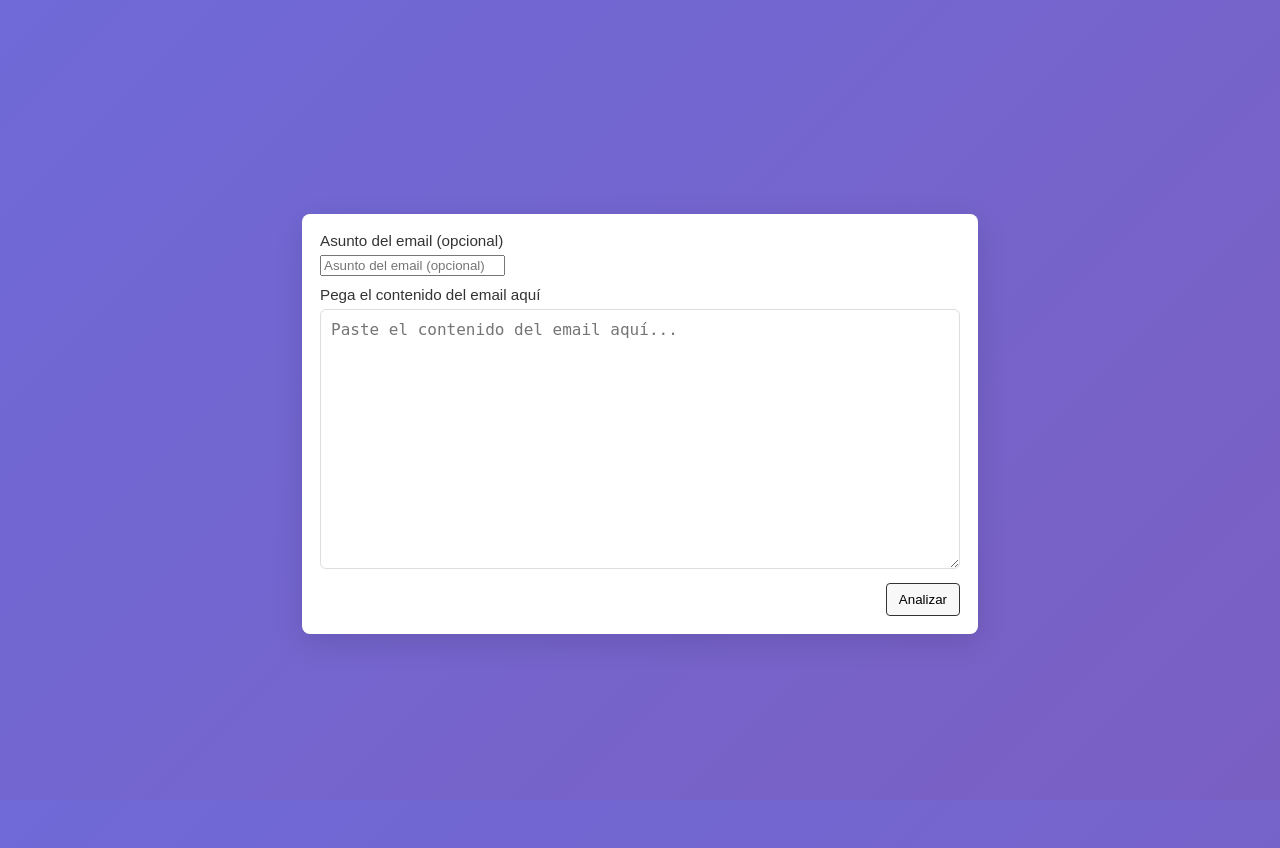
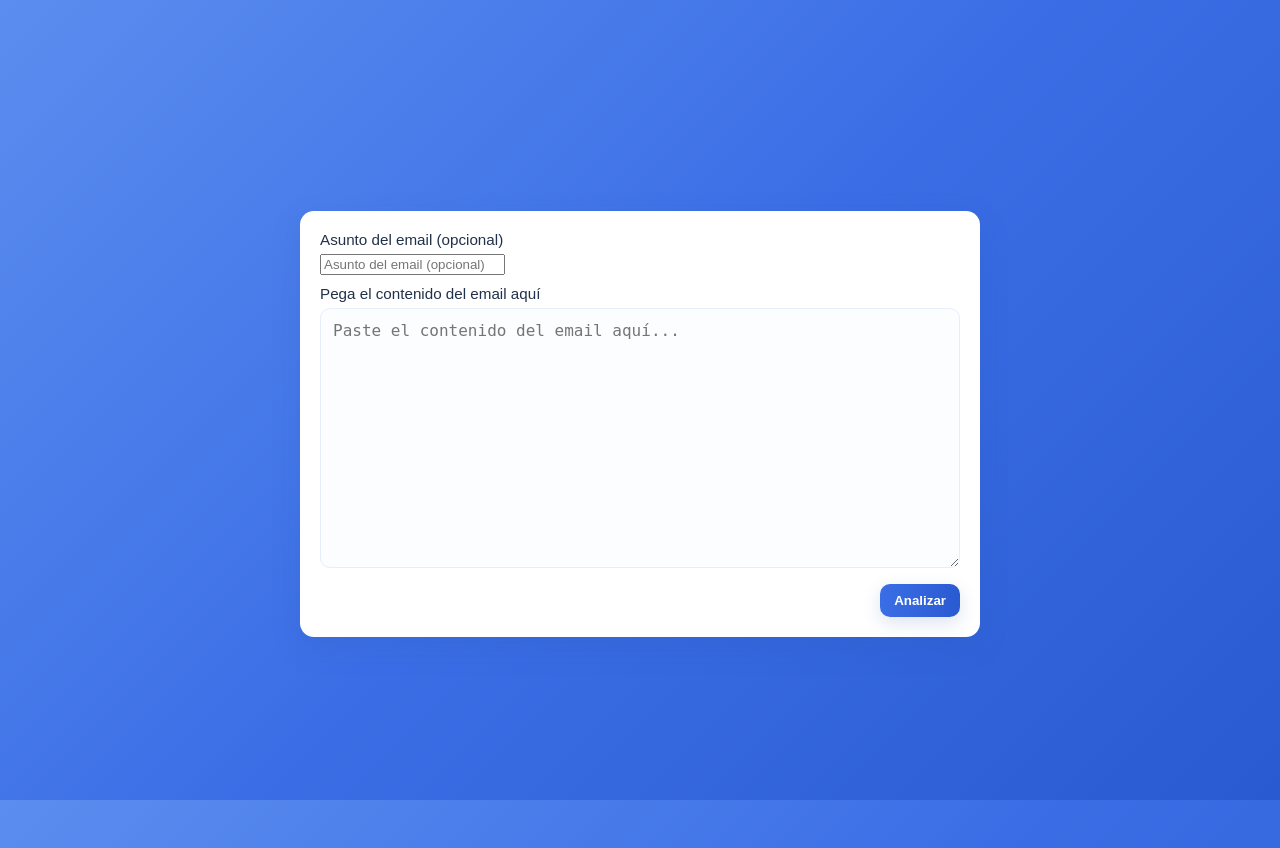
Before and after one commit to Sonia2004/naive, a Django app: page / in a window 1280 px wide. Run offline with Django 5.2, Linux system fonts and the light colour scheme; parts of the project's set-up code (start-up, migrations or seed data) failed here and were passed over.

Commit message:
UI: rounded blue theme and improved button for minimal form

```diff
--- a/detector/templates/detector/index.html
+++ b/detector/templates/detector/index.html
@@ -7,14 +7,20 @@
     <title>Detector</title>
     <style>
       html,body{height:100%;margin:0;font-family:Arial,Helvetica,sans-serif}
-      body{background:linear-gradient(135deg,#6f6ad8,#7a5fc2);color:#222}
+      /* soothing blue background gradient */
+      body{background:linear-gradient(135deg,#5b8def 0%,#3b6ee6 50%,#2a5ad1 100%);color:#222}
       .wrap{min-height:100%;display:flex;align-items:center;justify-content:center;padding:24px}
-      .box{width:640px;max-width:92%;background:#fff;border-radius:8px;padding:18px;box-shadow:0 8px 30px rgba(0,0,0,.12)}
-      .input, textarea{width:100%;box-sizing:border-box;border:1px solid #ddd;border-radius:6px;padding:10px;font-size:1rem}
+      /* white box with rounded corners and subtle blue shadow */
+      .box{width:640px;max-width:92%;background:#ffffff;border-radius:14px;padding:20px;box-shadow:0 10px 30px rgba(41,82,160,0.15)}
+      /* inputs and textarea: rounded, subtle border and blue focus */
+      .input, textarea{width:100%;box-sizing:border-box;border:1px solid #e6eefc;border-radius:10px;padding:12px;font-size:1rem;background:#fbfdff}
       textarea{height:260px;resize:vertical}
-      .submit-row{display:flex;justify-content:flex-end;margin-top:10px}
-      .btn{background:#f8f8f8;border:1px solid #333;padding:8px 12px;border-radius:4px;cursor:pointer}
-      label{display:block;font-size:0.95rem;margin-bottom:6px;color:#333}
+      .input:focus, textarea:focus{outline:none;border-color:#3b6ee6;box-shadow:0 6px 20px rgba(59,110,230,0.12)}
+      .submit-row{display:flex;justify-content:flex-end;margin-top:12px}
+      /* nicer blue button with subtle shadow and hover */
+      .btn{background:linear-gradient(90deg,#3b6ee6,#2a5ad1);color:#fff;border:none;padding:9px 14px;border-radius:10px;cursor:pointer;font-weight:600;box-shadow:0 6px 18px rgba(41,82,160,0.16);transition:transform .12s ease,box-shadow .12s ease}
+      .btn:hover{transform:translateY(-2px);box-shadow:0 12px 30px rgba(41,82,160,0.22)}
+      label{display:block;font-size:0.95rem;margin-bottom:6px;color:#21314a}
     </style>
   </head>
   <body>
```
